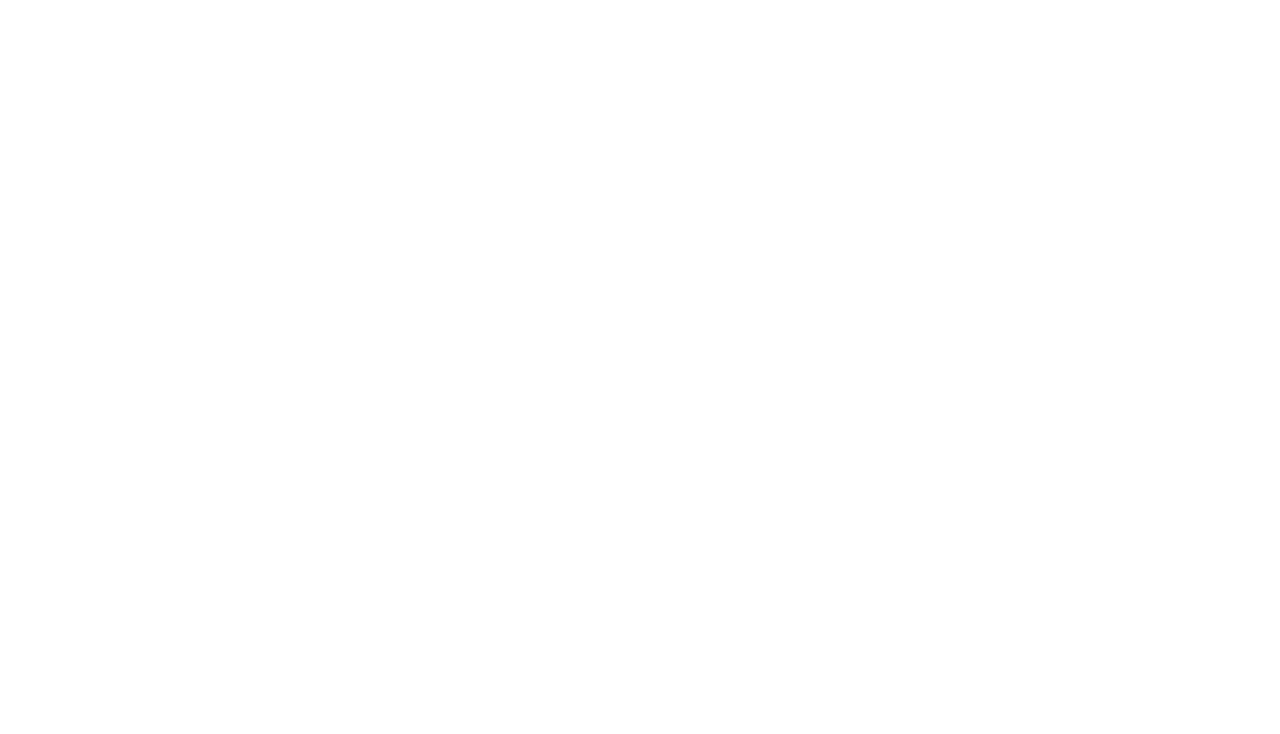
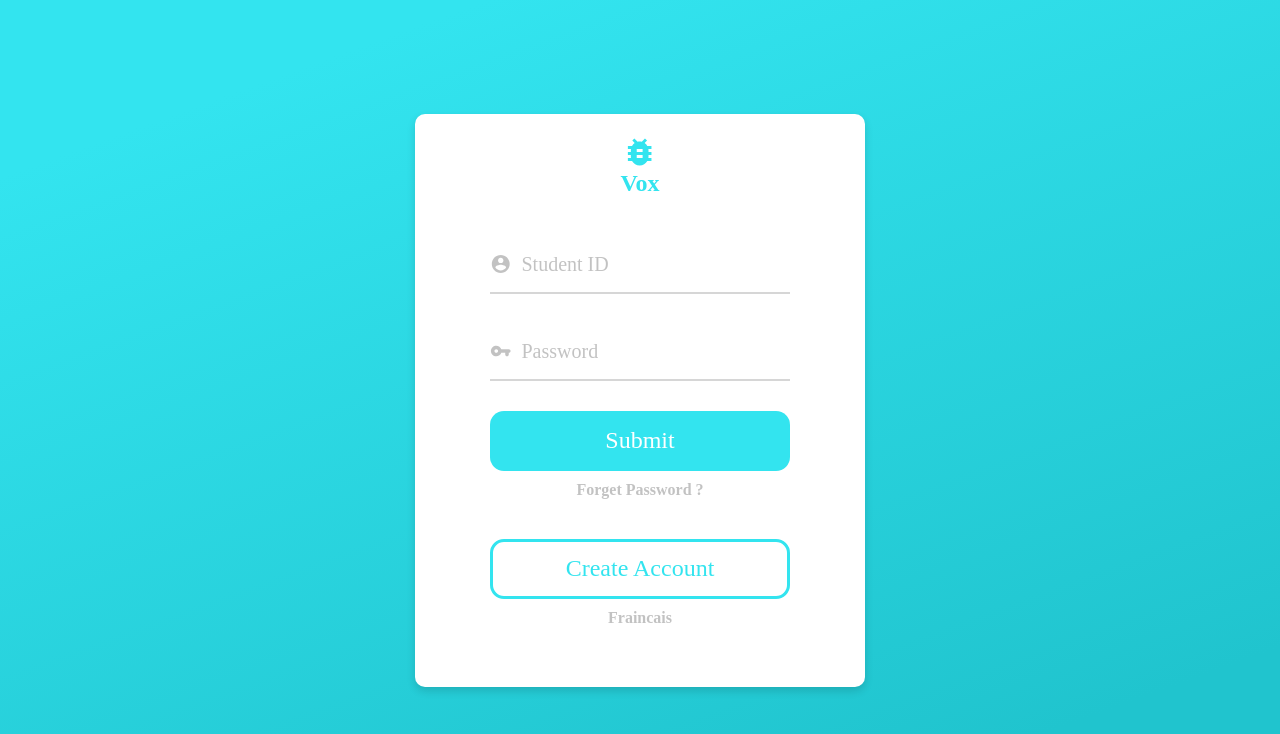
Before and after one commit to roneetkumar/Vue, a Vue app: page /login#/ in a window 1280 px wide. Shown: the top 734 px of the page. Built offline with nearby package versions, Linux system fonts and the light colour scheme; no server answers; a web font is replaced by a local one.

Commit message:
firebase

```diff
--- a/package.json
+++ b/package.json
@@ -9,6 +9,7 @@
   },
   "dependencies": {
     "core-js": "^2.6.5",
+    "firebase": "^6.4.0",
     "vue": "^2.6.10",
     "vue-router": "^3.1.2",
     "vuex": "^3.1.1"
--- a/src/components/header.vue
+++ b/src/components/header.vue
@@ -3,18 +3,29 @@
     <Logo :fill="'#fff'" />
     <h1>Vox</h1>
     <br />
-    <router-link to="/">
-      <button>Logout</button>
-    </router-link>
+    <button @click="logOut">Logout</button>
   </header>
 </template>
 
 <script>
+import firebase from "firebase/app";
+import "firebase/auth";
+
 import Logo from "../assets/logo";
 
 export default {
   components: {
     Logo
+  },
+  methods: {
+    logOut() {
+      firebase
+        .auth()
+        .signOut()
+        .then(() => {
+          this.$router.replace("/");
+        });
+    }
   }
 };
 </script>
--- a/src/components/login-page/LoginCard.vue
+++ b/src/components/login-page/LoginCard.vue
@@ -3,23 +3,35 @@
     <form>
       <Logo :fill="'#33e4ef'" />
       <h1>Vox</h1>
-      <Input :placeholder="'Student ID'" @idInput="stuIdInput" />
-      <Input :placeholder="'Password'" @passInput="stuPassInput" />
-
+      <div class="inputLogin">
+        <UserIcon />
+        <input type="text" placeholder="Student ID" v-model="student.id" />
+      </div>
+      <div class="inputLogin">
+        <KeyIcon />
+        <input type="password" placeholder="Password" v-model="student.pass" />
+      </div>
       <button @click.prevent="logIn" class="createAccount">
         <router-link to="/">Submit</router-link>
       </button>
+
       <h2>Forget Password ?</h2>
-      <button>Create Account</button>
+      <router-link to="/CreateAccount">
+        <button>Create Account</button>
+      </router-link>
+
       <h2>Fraincais</h2>
     </form>
   </div>
 </template>
 
 <script>
+import firebase from "firebase/app";
+import "firebase/auth";
+
 import Logo from "../../assets/logo";
-import Input from "./input";
-import Students from "../user-data/students.json";
+import UserIcon from "../../assets/userIcon";
+import KeyIcon from "../../assets/keyIcon";
 
 export default {
   props: {
@@ -27,13 +39,13 @@
   },
   components: {
     Logo,
-    Input
+    KeyIcon,
+    UserIcon
   },
   data() {
     return {
-      Students,
       userFound: false,
-      inputs: {
+      student: {
         id: "",
         pass: ""
       }
@@ -41,32 +53,55 @@
   },
   methods: {
     logIn() {
-      this.Students.forEach(student => {
-        if (student.id === this.inputs.id) {
-          this.userFound = true;
-          if (student.pass === this.inputs.pass) {
-            alert(`Welcome ${student.name}`);
+      firebase
+        .auth()
+        .signInWithEmailAndPassword(this.student.id, this.student.pass)
+        .then(
+          function(user) {
+            alert(`Welcome ${user}`);
             this.$router.replace({ name: "Lea" });
-          } else {
-            alert("Wrong Password");
+          },
+          function(err) {
+            alert(err.message);
           }
-        }
-      });
-      if (!this.userFound) {
-        alert("User Not Found");
-      }
-    },
-    stuIdInput(value) {
-      this.inputs.id = value;
-    },
-    stuPassInput(value) {
-      this.inputs.pass = value;
+        );
     }
   }
 };
 </script>
 
 <style scoped>
+input {
+  display: inline-block;
+  font-size: 20px;
+  border: 0;
+  box-sizing: border-box;
+  color: #33e4ef;
+  outline: 0;
+  height: 100%;
+  width: 100%;
+}
+
+.inputLogin {
+  width: 100%;
+  border-bottom: 2px solid rgba(0, 0, 0, 0.16);
+  height: 55px;
+  display: flex;
+  align-items: center;
+  margin: auto;
+  margin-bottom: 30px;
+  max-width: 300px;
+}
+
+input::placeholder {
+  color: rgba(0, 0, 0, 0.24);
+}
+
+.inputLogin svg {
+  margin-right: 10px;
+  fill: rgba(0, 0, 0, 0.24);
+}
+
 .loginWrapper {
   position: relative;
   background: linear-gradient(340deg, #20c4ce 12%, #33e4ef 86%);
--- /dev/null
+++ b/src/components/login-page/create-account.vue
@@ -0,0 +1,48 @@
+<template>
+  <div>
+    <label for>User ID</label>
+    <input type="text" v-model="userId" />
+    <label for>Password</label>
+    <input type="text" v-model="password" />
+    <button @click="createAccount">Create Account</button>
+  </div>
+</template>
+
+<script>
+import firebase from "firebase/app";
+import "firebase/auth";
+
+export default {
+  data() {
+    return {
+      userId: "",
+      password: ""
+    };
+  },
+  methods: {
+    createAccount() {
+      firebase
+        .auth()
+        .createUserWithEmailAndPassword(this.userId, this.password)
+        .then(
+          function(user) {
+            alert("user created" + user);
+          },
+          function(err) {
+            alert("error" + err.message);
+          }
+        );
+    }
+  }
+};
+</script>
+
+<style scoped>
+div {
+  display: grid;
+  grid-template-columns: max-content max-content;
+  grid-gap: 1em;
+  margin: 40px auto;
+  width: max-content;
+}
+</style>
--- a/src/components/login-page/input.vue
+++ b/src/components/login-page/input.vue
@@ -1,19 +1,9 @@
 <template>
   <div class="inputLogin">
-    <template v-if="placeholder === 'Student ID' ">
-      <UserIcon />
-      <input
-        required
-        type="text"
-        :placeholder="placeholder"
-        v-model="stuId"
-        @keyup="$emit('idInput',stuId)"
-      />
-    </template>
+    <template v-if="placeholder === 'Student ID' "></template>
     <template v-else>
       <KeyIcon />
       <input
-        required
         type="password"
         :placeholder="placeholder"
         v-model="stuPass"
--- a/src/main.js
+++ b/src/main.js
@@ -1,12 +1,33 @@
 import Vue from 'vue'
+import firebase from "firebase/app";
 import App from './App'
 import router from './router'
 import store from './store'
 
 Vue.config.productionTip = false
 
-new Vue({
-  render: h => h(App),
-  router,
-  store
-}).$mount('#app')
+let app = '';
+
+const config = {
+  apiKey: "AIzaSyD5xMdV3u8HMl-Ky6-dBHadwsliFXycY4A",
+  authDomain: "vuejs-9e4f5.firebaseapp.com",
+  databaseURL: "https://vuejs-9e4f5.firebaseio.com",
+  projectId: "vuejs-9e4f5",
+  storageBucket: "",
+  messagingSenderId: "296064934086",
+  appId: "1:296064934086:web:c734a76a76d28105"
+};
+
+
+
+firebase.initializeApp(config);
+
+firebase.auth().onAuthStateChanged(() => {
+  if (!app) {
+    app = new Vue({
+      render: h => h(App),
+      router,
+      store
+    }).$mount('#app')
+  }
+});
--- a/src/router.js
+++ b/src/router.js
@@ -1,5 +1,7 @@
 import Vue from 'vue'
 import VueRouter from 'vue-router'
+import firebase from "firebase/app";
+import "firebase/auth";
 
 import Login from "@/components/login-page/LoginCard";
 import Lea from '@/components/lea-page/lea-page'
@@ -8,22 +10,39 @@
 import Service from "@/components/service-page/service-page";
 import About from "@/components/about-page/about-page";
 import Home from "@/components/home-page";
+import CreateAccount from "@/components/login-page/create-account";
 
 Vue.use(VueRouter);
 
 
-export default new VueRouter({
+const router = new VueRouter({
     mode: 'history',
     routes: [
         {
+            path: '*',
+            redirect: '/login'
+        },
+        {
             path: '/',
+            redirect: '/login'
+        },
+        {
+            path: '/login',
             name: 'Login',
-            component: Login
+            component: Login,
+        },
+        {
+            path: '/CreateAccount',
+            name: 'CreateAccount',
+            component: CreateAccount
         },
         {
             path: '/home',
             name: 'Home',
             component: Home,
+            meta: {
+                requireAuth: true
+            },
             children: [
 
                 {
@@ -56,3 +75,16 @@
 
     ],
 })
+
+
+router.beforeEach((to, from, next) => {
+    const currentUser = firebase.auth().currentUser;
+    const requiresAuth = to.matched.some(record => record.meta.requiresAuth);
+
+    if (requiresAuth && !currentUser) next('/');
+    else if (!requiresAuth && currentUser) next('home');
+    else next();
+});
+
+
+export default router;
--- a/vue.config.js
+++ /dev/null
@@ -1,5 +0,0 @@
-module.exports = {
-    publicPath: process.env.NODE_ENV === 'production'
-        ? '/vue/'
-        : '/'
-}
```
Also changed, not shown: 12 other files (tests, documents, lock files or other folders).
